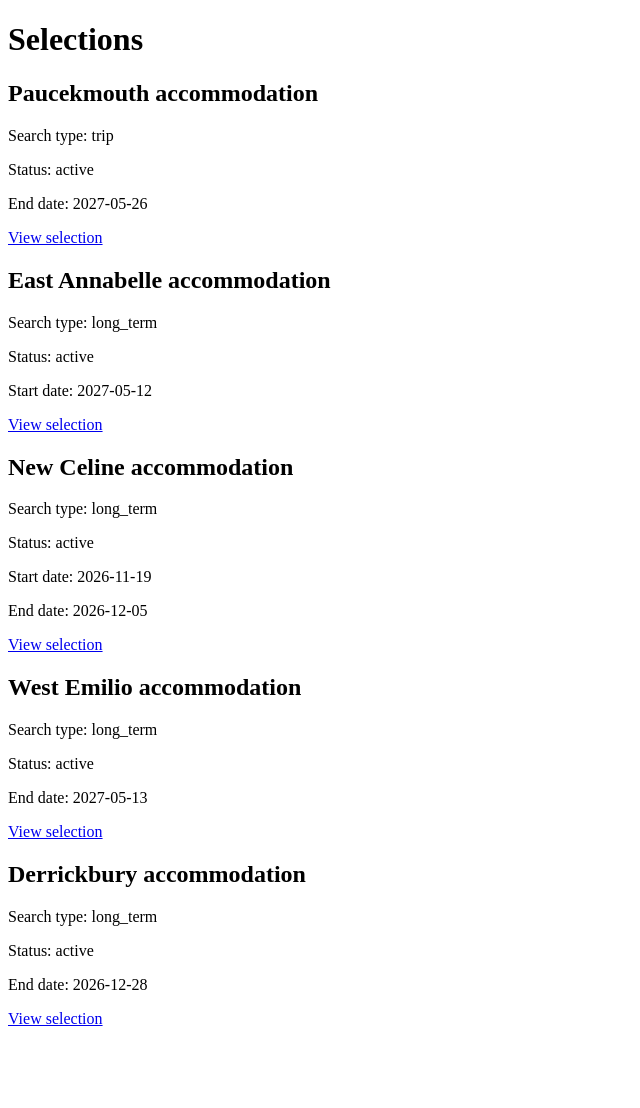
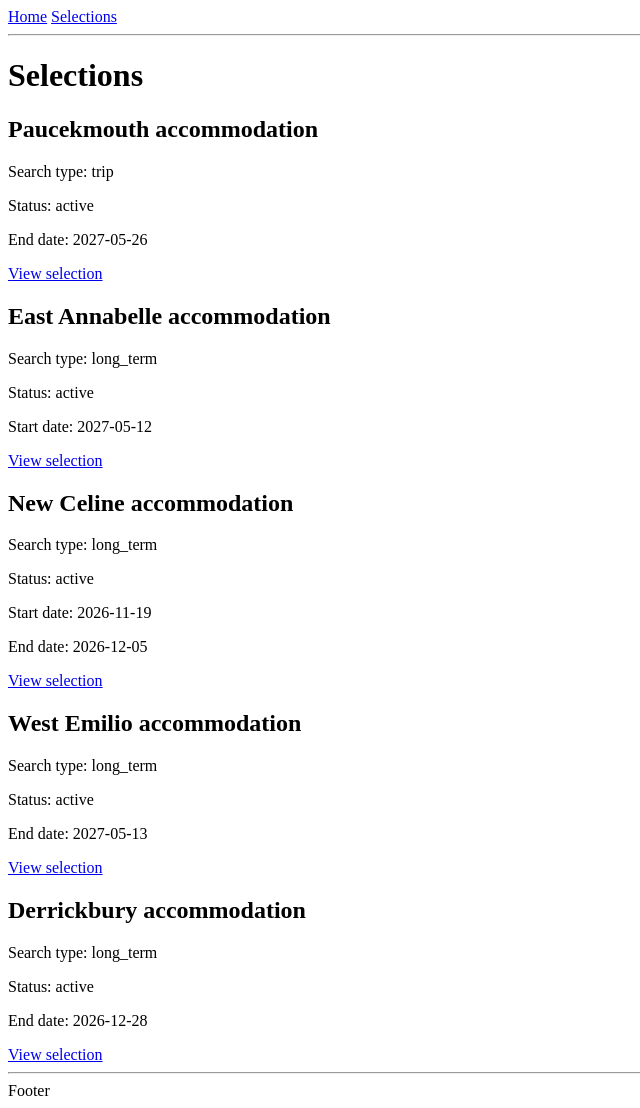
Before and after one commit to NastyaSulina/m4-laravel-app, a Laravel app: page /selections in a window 1280 px wide. Shown: the whole page, without its empty margins (0-640 px from the left). Before the commit the page ends 1026 px from the top, so only its background shows below. Run offline with Laravel 12, Linux system fonts and the light colour scheme; data comes from the database, SQL or seed files in the repository; some libraries are stand-ins or nearby versions.

Commit message:
FEATURE: Add layout header and footer

```diff
--- /dev/null
+++ b/app/View/Components/Layout/Footer.php
@@ -0,0 +1,17 @@
+<?php
+
+namespace App\View\Components\Layout;
+
+use Illuminate\Contracts\View\View;
+use Illuminate\View\Component;
+
+class Footer extends Component
+{
+    /**
+     * Get the view / contents that represent the component.
+     */
+    public function render(): View
+    {
+        return view('components.layout.footer');
+    }
+}
--- /dev/null
+++ b/app/View/Components/Layout/Header.php
@@ -0,0 +1,31 @@
+<?php
+
+namespace App\View\Components\Layout;
+
+use Illuminate\Contracts\View\View;
+use Illuminate\View\Component;
+
+class Header extends Component
+{
+    /** @var array<string, string> */
+    public array $menu;
+
+    /**
+     * Create a new component instance.
+     */
+    public function __construct()
+    {
+        $this->menu = [
+            'Home' => route('welcome'),
+            'Selections' => route('selections.index'),
+        ];
+    }
+
+    /**
+     * Get the view / contents that represent the component.
+     */
+    public function render(): View
+    {
+        return view('components.layout.header');
+    }
+}
--- /dev/null
+++ b/resources/views/components/layout/footer.blade.php
@@ -0,0 +1,4 @@
+<footer>
+    <hr>
+    Footer
+</footer>
--- /dev/null
+++ b/resources/views/components/layout/header.blade.php
@@ -0,0 +1,8 @@
+<header>
+    <nav>
+        @foreach ($menu as $label => $link)
+            <a href="{{ $link }}">{{ $label }}</a>
+        @endforeach
+    </nav>
+    <hr>
+</header>
--- a/resources/views/layouts/base.blade.php
+++ b/resources/views/layouts/base.blade.php
@@ -6,6 +6,8 @@
     <title>{{ $title }}</title>
 </head>
 <body>
+    <x-layout.header />
     {{ $slot }}
+    <x-layout.footer />
 </body>
 </html>
```
